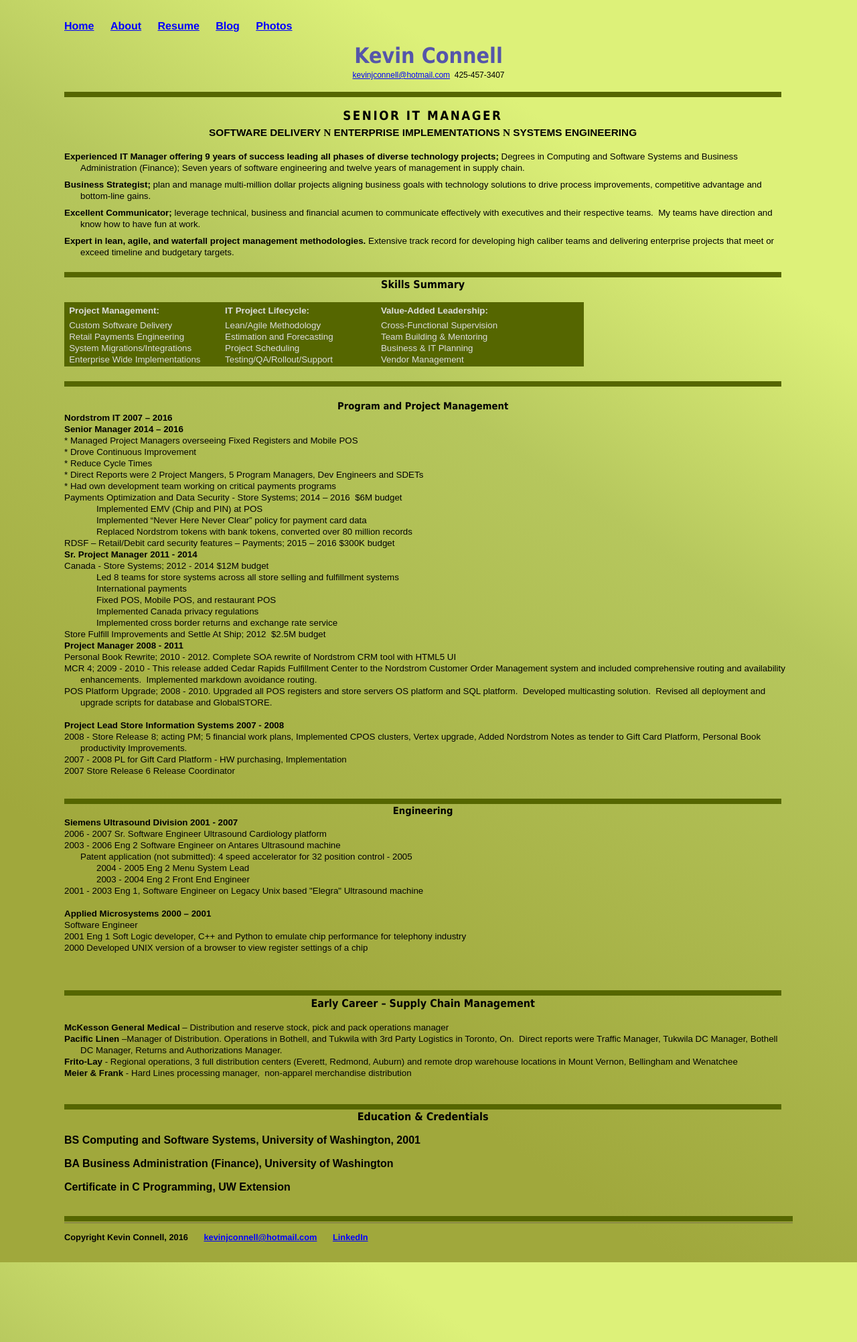
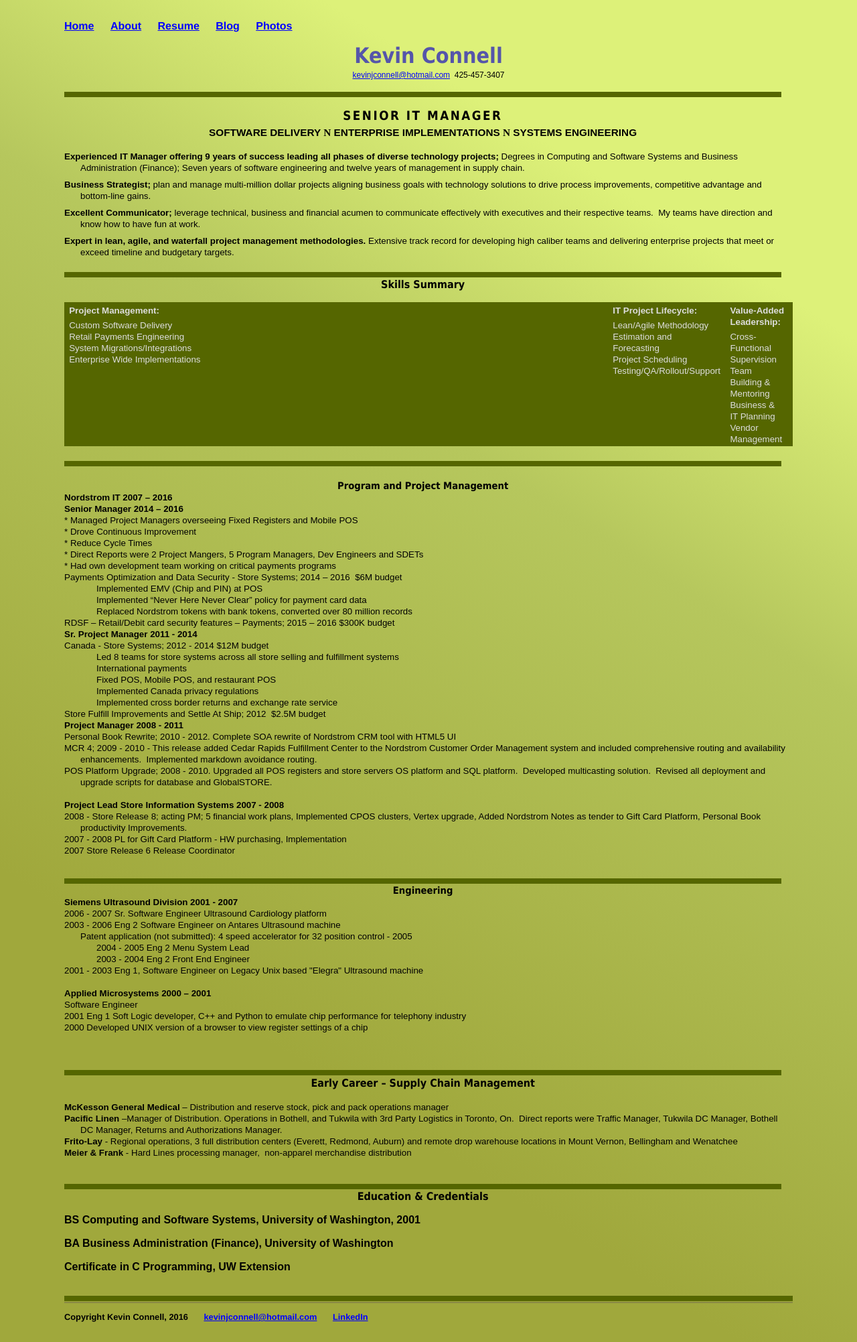
Before and after one commit to mo4dawg/mo4dawg.github.io, a Jekyll site: the page built from CV/index.html, in a window 1280 px wide. Shown: the whole page at 67% size. Built offline with Jekyll 4.4.1, drawn with Linux system fonts in a browser that asks for light colours.

Commit message:
Update index.html

```diff
--- a/CV/index.html
+++ b/CV/index.html
@@ -442,7 +442,7 @@
  style='margin: 0px;
  mso-padding-alt:0in 5.4pt 0in 5.4pt'>
  <tr style='mso-yfti-irow:0;mso-yfti-firstrow:yes;mso-yfti-lastrow:yes'>
-  <td width = "30%" valign=top style='background:#556600;color:#DDDDDD;padding:0in 5.4pt 0in 5.4pt'>
+  <td width = "90%" valign=top style='background:#556600;color:#DDDDDD;padding:0in 5.4pt 0in 5.4pt'>
   <p class=MsoNormal style='margin-top:2.0pt;margin-right:0in;margin-bottom:
   4.0pt;margin-left:0in;line-height:normal'><span style='mso-bookmark:top'><b
   style='mso-bidi-font-weight:normal'><span style='font-size:10.0pt;font-family:
@@ -465,7 +465,7 @@
   mso-fareast-font-family:"Times New Roman"'>Enterprise Wide Implementations&nbsp;&nbsp;&nbsp;&nbsp;&nbsp;&nbsp;<o:p></o:p></span></span></p>
   </td>
   <span style='mso-bookmark:top'></span>
-  <td width = "30%" valign=top style='background:#556600;color:#DDDDDD;padding:0in 5.4pt 0in 5.4pt'>
+  <td width = "90%" valign=top style='background:#556600;color:#DDDDDD;padding:0in 5.4pt 0in 5.4pt'>
   <p class=MsoNormal style='margin-top:2.0pt;margin-right:0in;margin-bottom:
   4.0pt;margin-left:0in;line-height:normal'><span style='mso-bookmark:top'><b
   style='mso-bidi-font-weight:normal'><span style='font-size:10.0pt;font-family:
@@ -489,7 +489,7 @@
   </td>
 
   <span style='mso-bookmark:top'></span>
-  <td width = "30%" valign=top style='width:171.0pt;background:#556600;color:#DDDDDD;padding:
+  <td width = "90%" valign=top style='width:171.0pt;background:#556600;color:#DDDDDD;padding:
   0in 5.4pt 0in 5.4pt'>
   <p class=MsoNormal style='margin-top:2.0pt;margin-right:0in;margin-bottom:
   4.0pt;margin-left:0in;line-height:normal'><span style='mso-bookmark:top'><b
```
